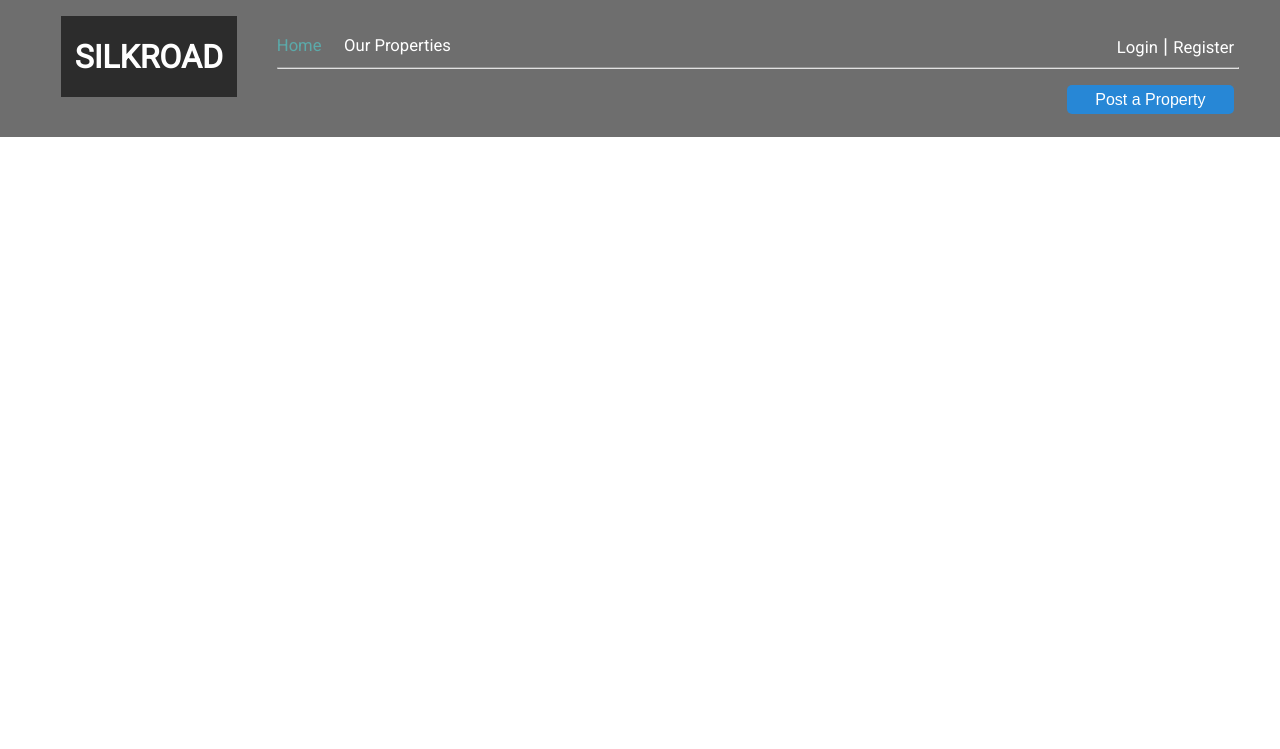
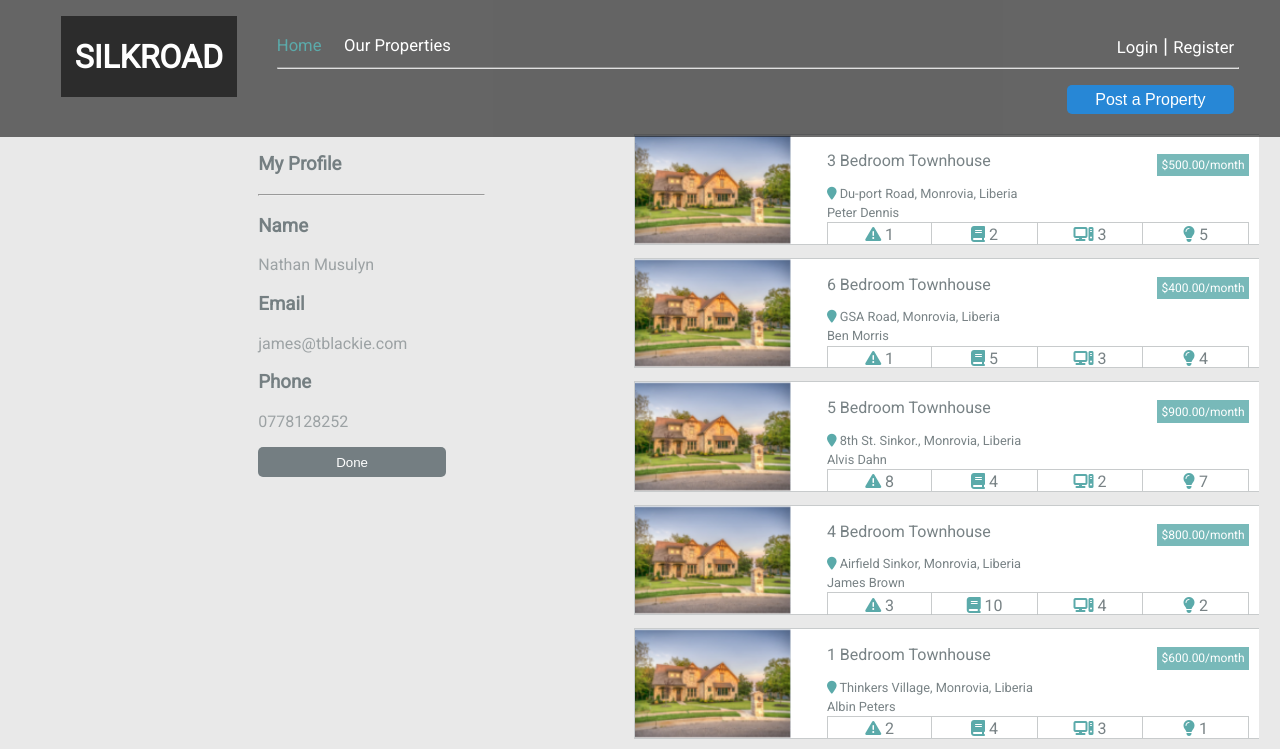
Before and after one commit to boaslah/SilkRoad-vue, a Vue app: page /my-profile in a window 1280 px wide. Shown: the top 749 px of the page. Built offline with nearby package versions, Linux system fonts and the light colour scheme.

Commit message:
edited checkboxes

```diff
--- a/src/components/Amenities.vue
+++ b/src/components/Amenities.vue
@@ -89,7 +89,6 @@ input[type="checkbox"]{
     height: 1.15em;
     border: 0.1em solid rgba(144, 151, 153, 0.863);
     border-radius: 0.15em;
-    transform: translateY(-0.075em);
 }
 
 
--- a/src/components/Login.vue
+++ b/src/components/Login.vue
@@ -26,7 +26,7 @@
 
                     <p class="active">Forget your password?</p>
 
-                    <button>Login</button>
+                    <button><router-link to="/my-profile">Login</router-link></button>
                     <!-- <span class="align-left">Login With  <i class="fa-brands fa-facebook-f"></i>    <i class="fa-brands fa-twitter"></i> </span> -->
                 </div>
             </div>
@@ -54,7 +54,7 @@
     margin-top: -500%;
 }
 
-.main2-col1 a{
+a{
     text-decoration: none;
     color: white;
 }
--- /dev/null
+++ b/src/components/MyProfile.vue
@@ -0,0 +1,96 @@
+<template>
+
+    <div>
+
+        <div class="main-div">
+            <div class="col1">
+                <div>
+                    <h3>My Profile</h3>
+                    <hr>
+                </div>
+                <div>
+                    <div>
+                        <h3>Name</h3>
+                        <p>Nathan Musulyn</p>
+                    </div>
+                    <div>
+                        <h3>Email</h3>
+                        <p>james@tblackie.com</p>
+                    </div>
+                    <div>
+                        <h3>Phone</h3>
+                        <p>0778128252</p>
+                    </div>
+                    <div>
+                        <button>Done</button>
+                    </div>
+                </div>
+
+            </div>
+            <div class="col2">
+                <HousesList />
+            </div>
+        </div>
+
+        <Footer />
+    </div>
+</template>
+
+<script>
+
+    import Footer from "./Footer";
+    import HousesList from "./HousesList"
+
+    export default {
+        name: 'MyProfile',
+        components:{
+            Footer,
+            HousesList
+        },
+        data(){
+            return{
+
+            }
+        }
+    }
+
+</script>
+
+<style lang="scss" scoped>
+
+button{
+    border: none;
+    border-radius: 5px;
+    color: white;
+    background-color:rgba(98, 110, 114, 0.863) ;
+    width: 50%;
+    padding: 2%;
+}
+
+.main-div{
+    display: grid;
+    grid-template-columns: 50% 50%;
+    height: 100vh;
+    width:99%;
+    margin: 10% 0% 0% 0%;
+}
+.col1{
+    margin-left: 40%;
+}
+
+h3{
+    color: rgba(98, 110, 114, 0.863);
+}
+hr{
+    width: 60%;
+    margin-left: -0.1%;
+}
+.col2{
+    overflow: scroll;
+    float: right;
+}
+p{
+    color: rgba(144, 151, 153, 0.863);
+}
+
+</style>
--- a/src/components/PostProperty.vue
+++ b/src/components/PostProperty.vue
@@ -68,7 +68,7 @@
                 </div>
                 <div v-if="property">
                     <div>
-                        <input class="wide-inputs" type="text" placeholder="Title">
+                        <input class="wide-inputs margin-top" type="text" placeholder="Title">
                     </div>
                     <div class="select-inputs">
                         <div>
@@ -118,11 +118,11 @@
                 </div>
                 <div v-if="contact">
                     <div>
-                        <h5>Name</h5>
+                        <h3>Name</h3>
                         <p>Nathan Musulyn</p>
                     </div>
                     <div>
-                        <h5>Email</h5>
+                        <h3>Email</h3>
                         <p>james@tblackie.com</p>
                     </div>
                     <div>
@@ -158,11 +158,6 @@
                 property: '',
                 contact: ''
             }
-        },
-        methods:{
-            updateData(){
-
-            }
         }
     }
 
@@ -183,6 +178,10 @@
 .row2 hr{
     margin-left: -1%;
     width: 70%;
+}
+h3{
+    color: rgba(98, 110, 114, 0.863);
+
 }
 
 .pictures{
@@ -228,6 +227,9 @@ textarea{
     padding-left: 5% !important;
     color: rgba(98, 110, 114, 0.863);
     font-size: 90% !important;
+}
+.margin-top{
+    margin-top: 5%;
 }
 input{
     border: none;
@@ -294,6 +296,9 @@ select.select-arrow {
     grid-template-columns: 50% 50%;
     width: 70%;
 }
+.row3{
+    margin-top: -5%;
+}
 
 button{
     border: none;
--- a/src/router/index.js
+++ b/src/router/index.js
@@ -39,6 +39,14 @@ const routes = [
     // which is lazy-loaded when the route is visited.
     component: () => import(/* webpackChunkName: "register" */ '../views/PostPropertyView.vue')
   },
+  {
+    path: '/my-profile',
+    name: 'my-profile',
+    // route level code-splitting
+    // this generates a separate chunk (register.[hash].js) for this route
+    // which is lazy-loaded when the route is visited.
+    component: () => import(/* webpackChunkName: "register" */ '../views/MyProfileView.vue')
+  },
 ]
 
 const router = createRouter({
--- /dev/null
+++ b/src/views/MyProfileView.vue
@@ -0,0 +1,28 @@
+<template>
+  <div>
+    <MyProfile />
+  </div>
+</template>
+
+<script>
+
+import MyProfile from '../components/MyProfile'
+
+
+export default {
+  name: 'MyProfileView',
+
+  components:{
+    MyProfile,
+  },
+
+  beforeCreate: function() {
+    document.body.className = 'propertiesView';
+  }
+}
+
+</script>
+
+<style>
+
+</style>
```
